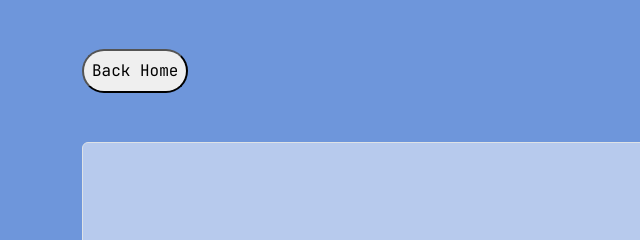
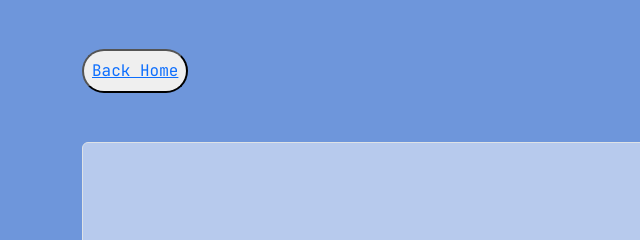
Before and after one commit to viqeey/newjeans.github.io, a plain HTML site: page chatbot.html in a window 1280 px wide. Shown: the top 240 px of the page, 0-640 px from the left. Drawn offline with nearby package versions, Linux system fonts and the light colour scheme.

Commit message:
Added home link

```diff
--- a/chatbot.html
+++ b/chatbot.html
@@ -24,7 +24,7 @@
     <img src="images/bubbles.png" class="position-absolute" style="height:20%; top: 45%">
     <div class="container d-flex flex-column align-items-center justify-content-evenly w-100 h-100">
 
-        <button class="rounded-pill p-2 align-self-start" style="font-family: 'JetBrains Mono';">Back Home</button>
+        <button class="rounded-pill p-2 align-self-start" style="font-family: 'JetBrains Mono';"><a href="./index.html">Back Home</a></button>
         <div class="border rounded w-100" style="background-color: rgba(255, 255, 255, 0.5); height: 63%"></div>
         <input placeholder="Input your text here" class="px-4 container border rounded-pill"
             style="background-color: rgba(255, 255, 255); height: 7%; font-family: 'JetBrains Mono';"></input>
```
